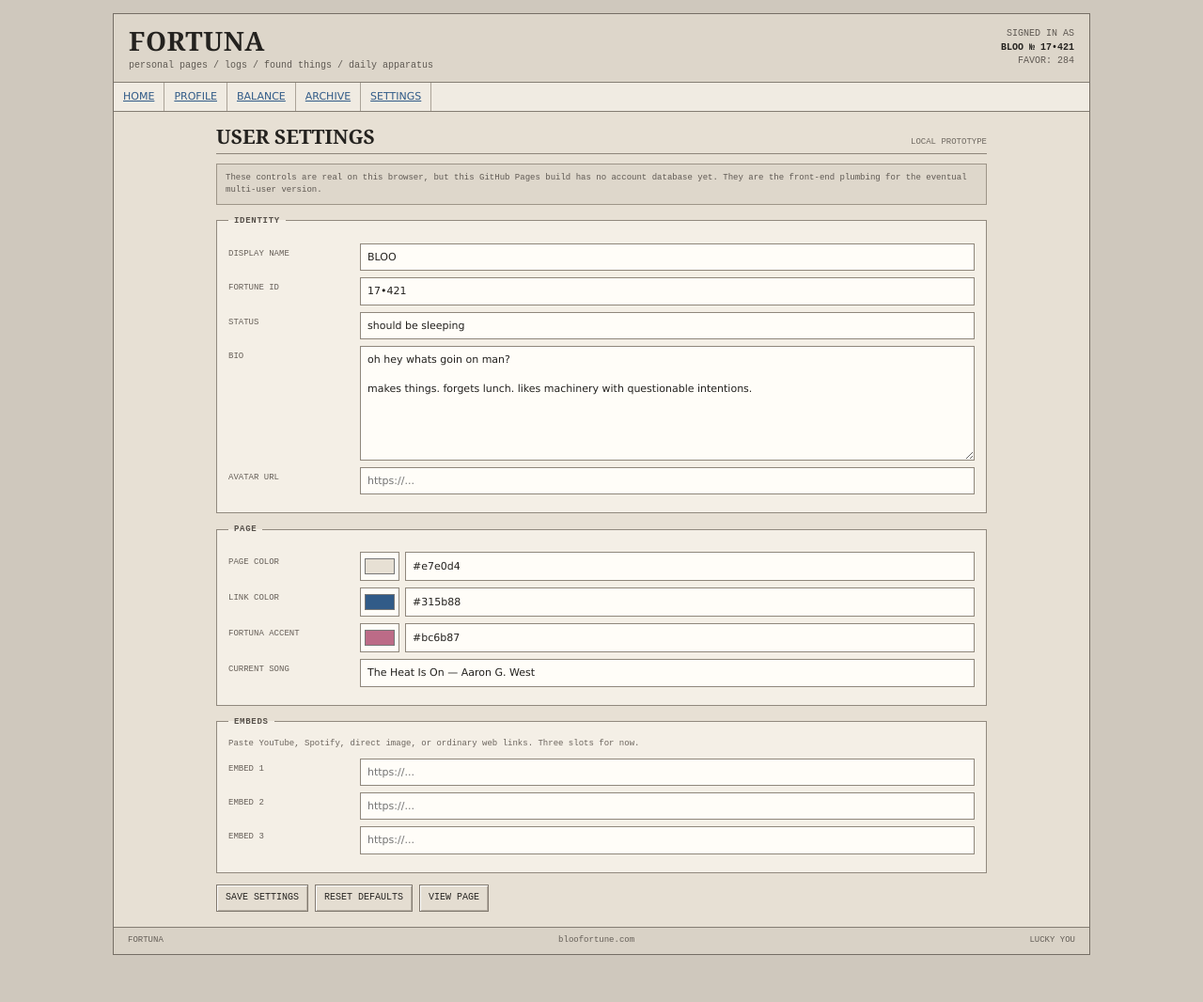
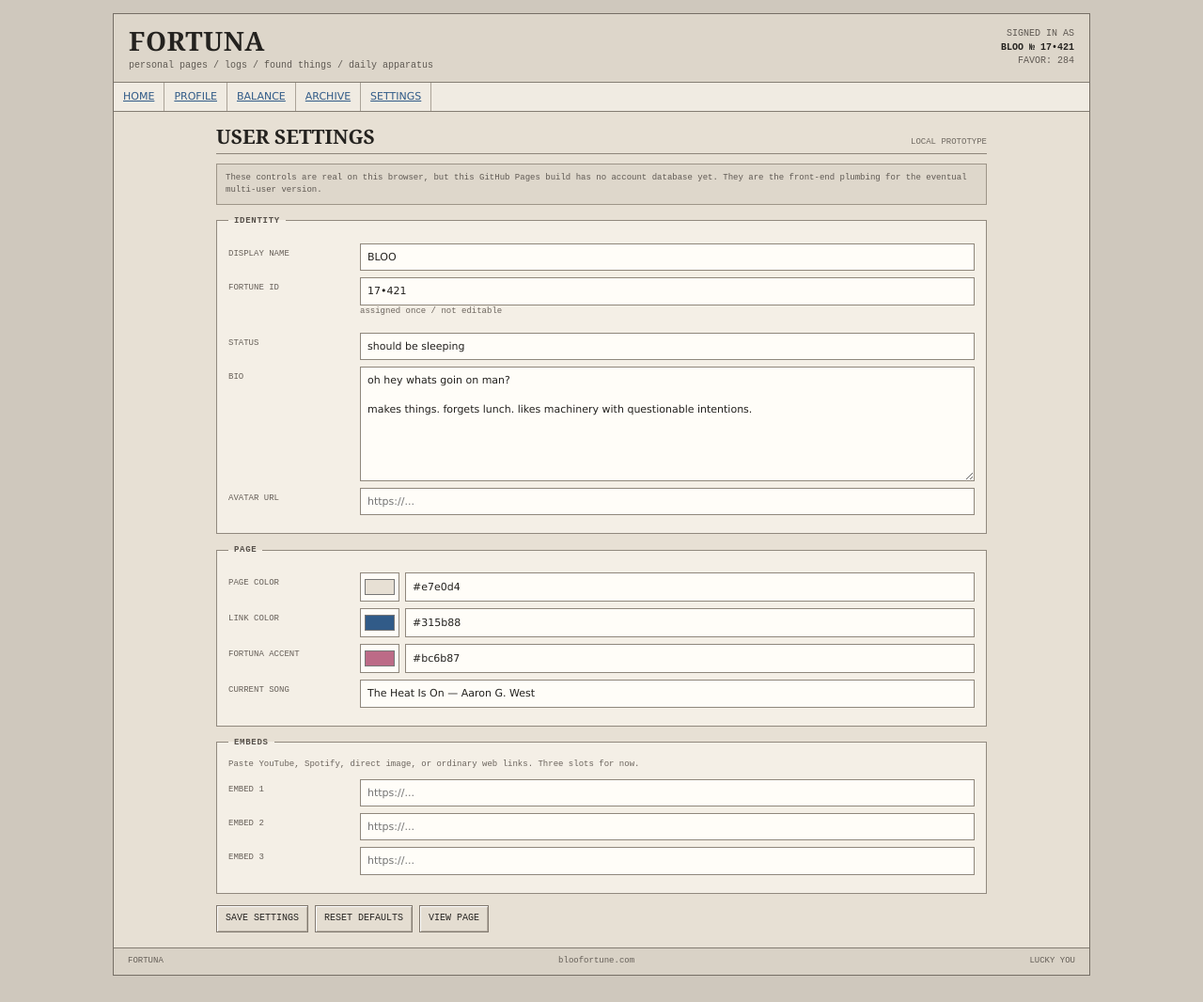
Before and after one commit to Blookittt/blookittt.github.io, a Jekyll site: the page built from settings.html, in a window 1280 px wide. Shown: the whole page at 94% size. Built offline with Jekyll 4.4.1, drawn with Linux system fonts in a browser that asks for light colours; before the commit the page ends 1044 px from its top, so only the background shows below that.

Commit message:
Keep Fortuna IDs immutable in settings

```diff
--- a/settings.html
+++ b/settings.html
@@ -25,7 +25,10 @@
 
       <label>
         <span>FORTUNE ID</span>
-        <input name="fortuneId" maxlength="18" autocomplete="off">
+        <div>
+          <input name="fortuneId" maxlength="18" autocomplete="off" readonly>
+          <div class="settings-help">assigned once / not editable</div>
+        </div>
       </label>
 
       <label>
```
Also changed, not shown: other parts of settings.html (+1 -1 lines).
